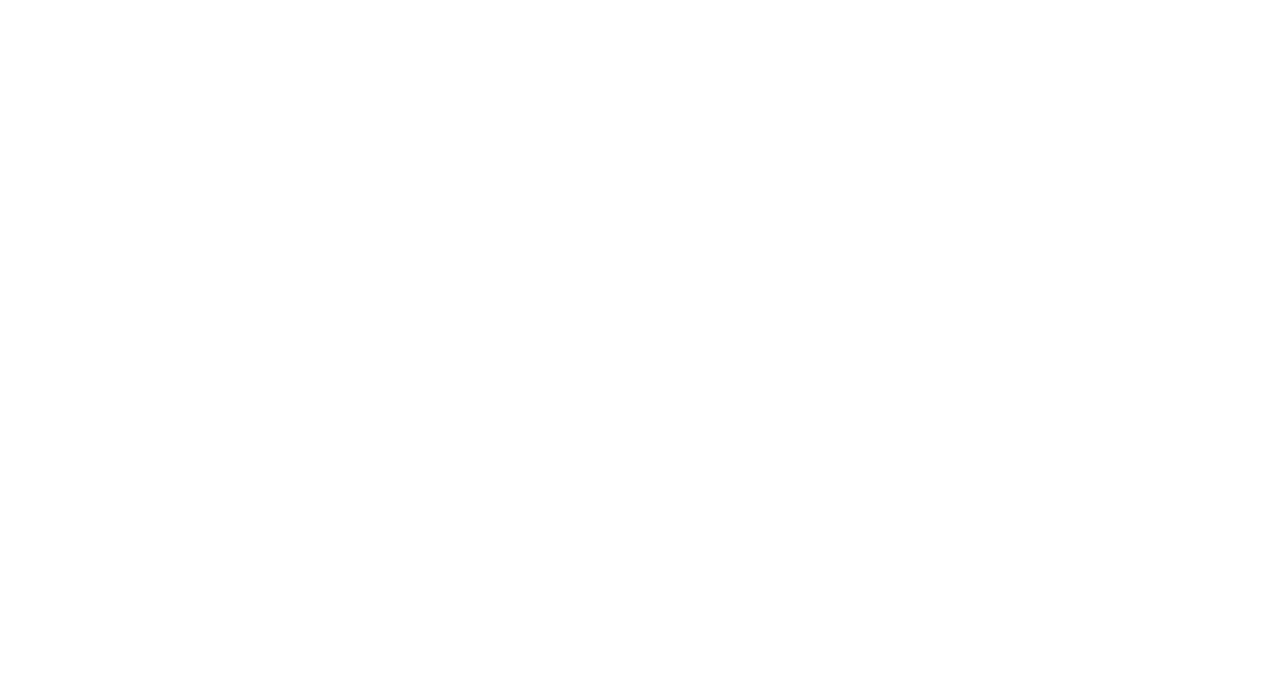
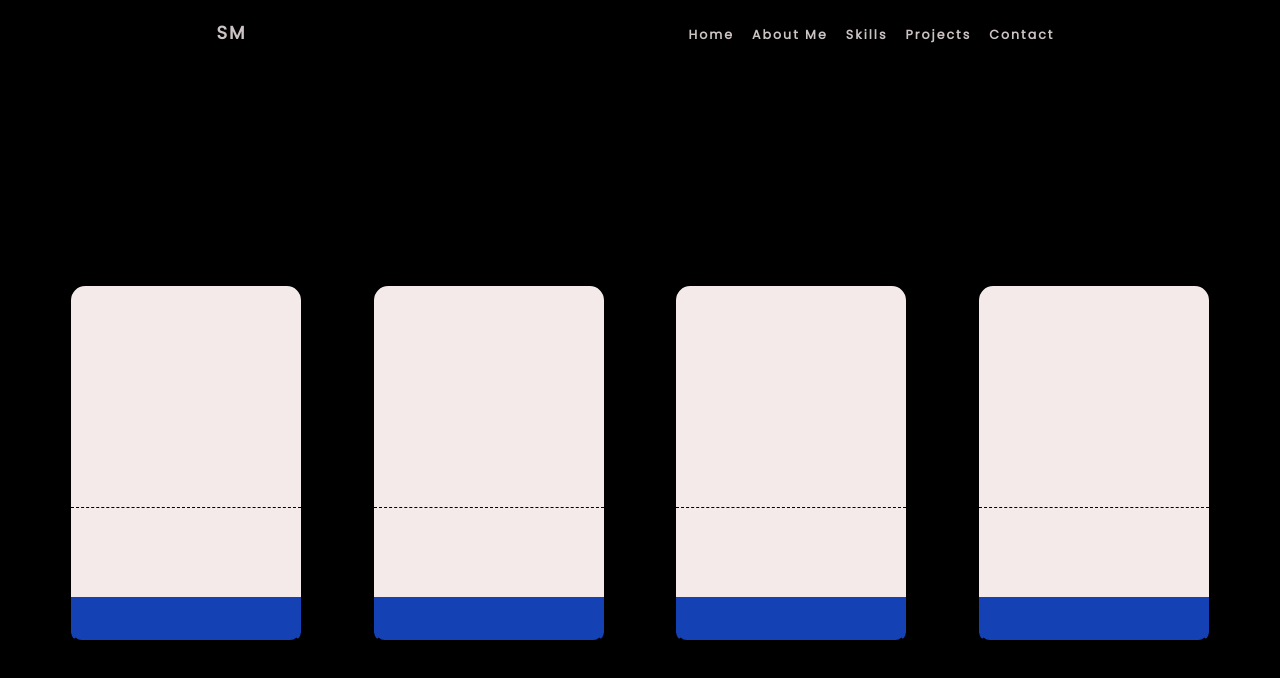
Before and after one commit to SthabisoMbongwa/Local_Rep, a plain HTML site: page Projects.html in a window 1280 px wide. Drawn offline with Linux system fonts and the light colour scheme.

Commit message:
Just finished project cards

```diff
--- a/Projects.html
+++ b/Projects.html
@@ -0,0 +1,100 @@
+<!DOCTYPE html>
+<html lang="en">
+  <head>
+    <meta charset="UTF-8" />
+    <meta name="viewport" content="width=device-width, initial-scale=1.0" />
+    <link rel="stylesheet" href="style.css" />
+    <link rel="preconnect" href="https://fonts.googleapis.com" />
+    <link rel="preconnect" href="https://fonts.gstatic.com" crossorigin />
+    <link
+      href="https://fonts.googleapis.com/css2?family=Poppins&display=swap"
+      rel="stylesheet"
+    />
+    <title>Contact</title>
+  </head>
+
+  <body class="about-body">
+    <section class="body-section">
+      <nav class="nav">
+        <div class="logo">
+          <h4>SM</h4>
+        </div>
+        <ul class="nav-links">
+          <li><a href="/index.html">Home</a></li>
+          <li><a href="/About.html">About Me</a></li>
+          <li><a href="/Skills.html">Skills</a></li>
+          <li><a href="#">Projects</a></li>
+          <li><a href="Contact.html">Contact</a></li>
+        </ul>
+        <div class="burger">
+          <div class="line1"></div>
+          <div class="line2"></div>
+          <div class="line3"></div>
+        </div>
+      </nav>
+
+      <div class="projects-container">
+        <div class="projects-wrapper">
+
+          <div class="project-cards">
+
+            <div class="cards">
+
+                <div class="content-card">
+
+                </div>
+
+                <div class="view-github">
+
+                </div>
+
+            </div>
+
+
+            <div class="cards">
+
+                <div class="content-card">
+
+                </div>
+
+                <div class="view-github">
+
+                </div>
+
+            </div>
+
+
+            <div class="cards">
+
+                <div class="content-card">
+
+                </div>
+
+                <div class="view-github">
+
+                </div>
+
+            </div>
+
+
+
+            <div class="cards">
+
+                <div class="content-card">
+
+                </div>
+
+                <div class="view-github">
+
+                </div>
+
+            </div>
+
+
+        </div>
+      </div>
+    </section>
+
+    <script src="app.js"></script>
+  </body>
+</html>
--- a/style.css
+++ b/style.css
@@ -738,3 +738,45 @@ p {
     text-align: center;
     margin-bottom: 0.5rem;
  }
+
+
+ /* /////////////////////////////////////////////PROJECTS\\\\\\\\\\\\\\\\\\\\\\\\\\\\\\\\\\\\\\\\\\\\\\ */
+
+ .project-cards {
+    display: flex;
+    justify-content: space-evenly;
+    align-items: center;
+    height: 100vh;
+    width: 100vw;
+
+ }
+
+ .cards {
+    display: flex;
+    flex-direction: column;
+    justify-content: flex-end;
+    background-color: rgba(245, 234, 234, 1);
+    height: 20rem;
+    width: 13rem;
+    border-radius: 0.9rem;
+    border: solid black 2px;
+ }
+
+ .content-card {
+    border-top: dashed black 1px;
+    height: 5rem;
+    max-width: 13rem;
+ }
+
+.view-github {
+
+    background-color: rgba(20, 65, 180, 1);
+    max-width: 13rem;
+    height: 2.5rem;
+    border-bottom-left-radius: 0.6rem;
+    border-bottom-right-radius: 0.6rem;
+    border-bottom: solid black 2px;
+    border-left: solid rgba(20, 65, 180, 1) 2px;
+    border-right: solid rgba(20, 65, 180, 1) 2px;
+
+}
```
